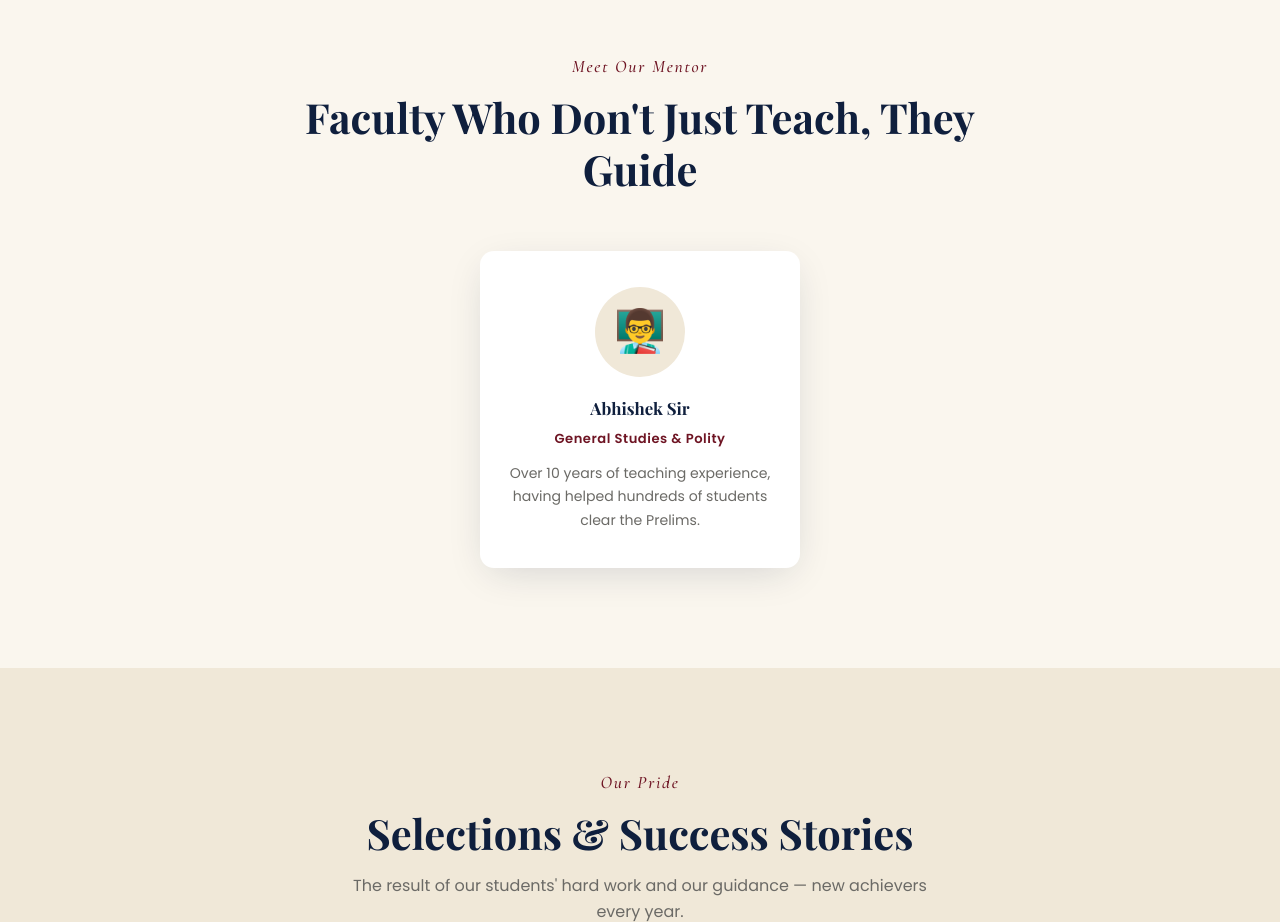
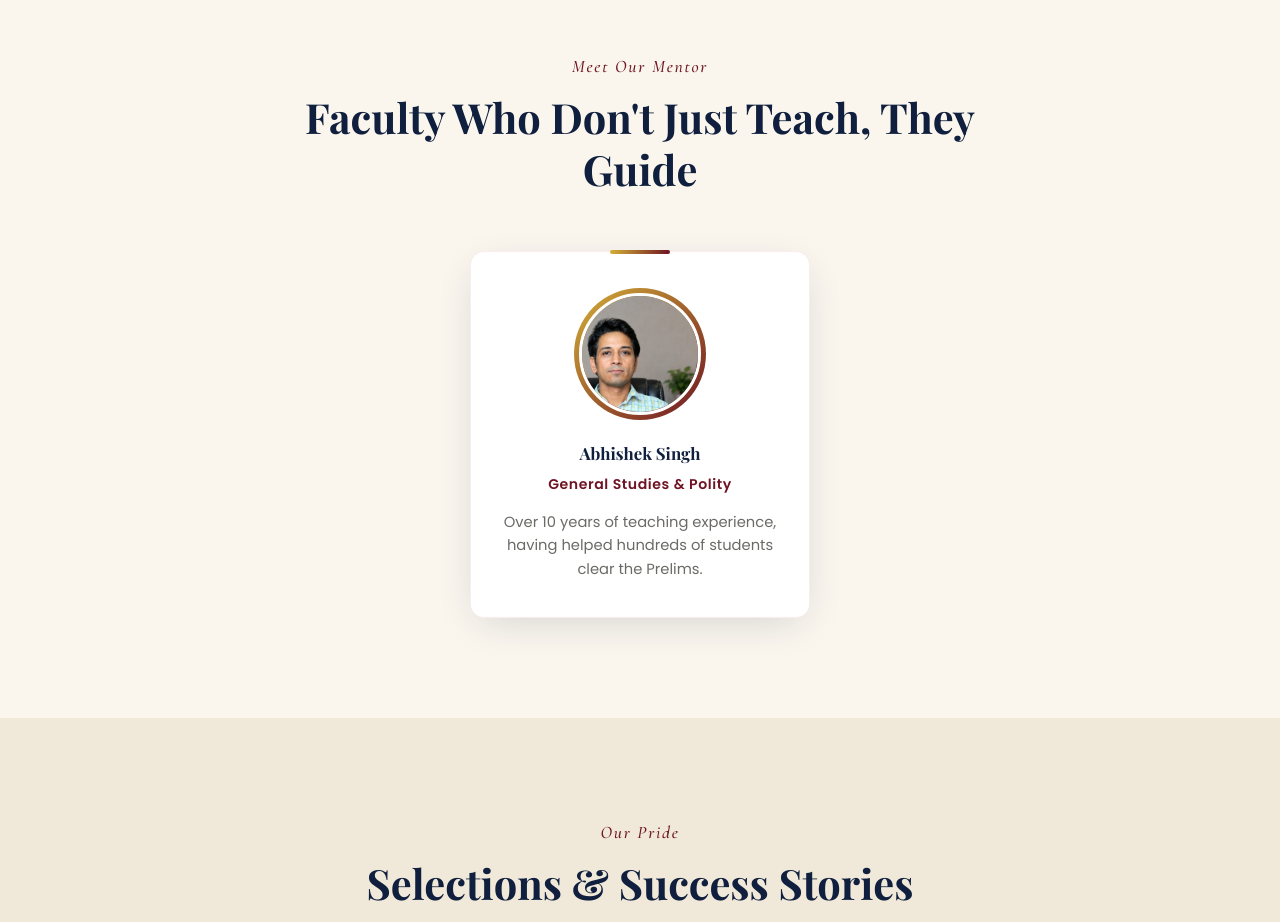
Before and after one commit to chiragg2601/prashastiias, a Flask app: page / in a window 1280 px wide. Shown: the part 3571-4493 px from the top of the page. Run offline with Flask 3, Linux system fonts and the light colour scheme; data that the repository does not hold is empty.

Commit message:
Add files via upload

```diff
--- a/static/css/main.css
+++ b/static/css/main.css
@@ -624,8 +624,44 @@ ul{list-style:none;}
 }
 .faculty-grid-single{
   grid-template-columns: 1fr;
-  max-width: 320px;
+  max-width: 340px;
   margin: 0 auto;
+}
+.faculty-card-spotlight{
+  padding: 44px 28px 36px;
+  position: relative;
+  border: 1px solid rgba(183,36,20,0.08);
+}
+.faculty-card-spotlight::before{
+  content:"";
+  position:absolute;
+  top:0; left:50%;
+  transform: translate(-50%, -50%);
+  width: 60px; height: 4px;
+  border-radius: 999px;
+  background: linear-gradient(90deg, var(--color-gold), var(--color-maroon));
+}
+.faculty-card-spotlight .faculty-avatar{
+  width: 132px; height:132px;
+  margin: 0 auto 20px;
+  padding: 5px;
+  background: linear-gradient(135deg, var(--color-gold), var(--color-maroon));
+}
+.faculty-card-spotlight .faculty-avatar-photo img{
+  border-radius:50%;
+  border: 3px solid #fff;
+}
+.faculty-card-spotlight h3{
+  font-size: 1.3rem;
+  margin-bottom: 2px;
+}
+.faculty-card-spotlight .faculty-role{
+  font-size: 0.88rem;
+  margin: 6px 0 14px;
+}
+.faculty-card-spotlight .faculty-bio{
+  font-size: 0.92rem;
+  line-height: 1.6;
 }
 .faculty-card{
   text-align:center;
--- a/templates/base.html
+++ b/templates/base.html
@@ -5,7 +5,11 @@
 <meta name="viewport" content="width=device-width, initial-scale=1.0">
 <title>{% block title %}Prashasti IAS Academy{% endblock %}</title>
 <link rel="icon" type="image/x-icon" href="{{ url_for('static', filename='favicon.ico') }}">
-<link rel="apple-touch-icon" href="{{ url_for('static', filename='favicon-192.png') }}">
+<link rel="icon" type="image/png" sizes="16x16" href="{{ url_for('static', filename='favicon-16x16.png') }}">
+<link rel="icon" type="image/png" sizes="32x32" href="{{ url_for('static', filename='favicon-32x32.png') }}">
+<link rel="icon" type="image/png" sizes="48x48" href="{{ url_for('static', filename='favicon-48x48.png') }}">
+<link rel="icon" type="image/png" sizes="192x192" href="{{ url_for('static', filename='favicon-192x192.png') }}">
+<link rel="apple-touch-icon" sizes="180x180" href="{{ url_for('static', filename='apple-touch-icon.png') }}">
 <link rel="preconnect" href="https://fonts.googleapis.com">
 <link rel="preconnect" href="https://fonts.gstatic.com" crossorigin>
 <link href="https://fonts.googleapis.com/css2?family=Playfair+Display:wght@500;600;700;800&family=Poppins:wght@300;400;500;600;700&family=Cormorant+Garamond:ital,wght@0,500;1,500&display=swap" rel="stylesheet">
--- a/templates/index.html
+++ b/templates/index.html
@@ -5,7 +5,11 @@
 <meta name="viewport" content="width=device-width, initial-scale=1.0">
 <title>Prashasti IAS Academy | Best UPSC &amp; PCS Coaching in Meerut</title>
 <link rel="icon" type="image/x-icon" href="{{ url_for('static', filename='favicon.ico') }}">
-<link rel="apple-touch-icon" href="{{ url_for('static', filename='favicon-192.png') }}">
+<link rel="icon" type="image/png" sizes="16x16" href="{{ url_for('static', filename='favicon-16x16.png') }}">
+<link rel="icon" type="image/png" sizes="32x32" href="{{ url_for('static', filename='favicon-32x32.png') }}">
+<link rel="icon" type="image/png" sizes="48x48" href="{{ url_for('static', filename='favicon-48x48.png') }}">
+<link rel="icon" type="image/png" sizes="192x192" href="{{ url_for('static', filename='favicon-192x192.png') }}">
+<link rel="apple-touch-icon" sizes="180x180" href="{{ url_for('static', filename='apple-touch-icon.png') }}">
 <link rel="preconnect" href="https://fonts.googleapis.com">
 <link rel="preconnect" href="https://fonts.gstatic.com" crossorigin>
 <link href="https://fonts.googleapis.com/css2?family=Playfair+Display:wght@500;600;700;800&family=Poppins:wght@300;400;500;600;700&family=Cormorant+Garamond:ital,wght@0,500;1,500&display=swap" rel="stylesheet">
@@ -289,16 +293,20 @@
     </div>
     <div class="faculty-grid faculty-grid-single">
       {% if photos.faculty %}
-        <div class="faculty-card reveal" style="--d:0s">
+        <div class="faculty-card faculty-card-spotlight reveal" style="--d:0s">
           <div class="faculty-avatar faculty-avatar-photo">
-            <img src="{{ url_for('static', filename='photos/' + photos.faculty[0].filename) }}" alt="Abhishek Sir">
+            <img src="{{ url_for('static', filename='photos/' + photos.faculty[0].filename) }}" alt="Abhishek Singh">
           </div>
-          <h3>Abhishek Sir</h3>
+          <h3>Abhishek Singh</h3>
+          <p class="faculty-role">General Studies &amp; Polity</p>
+          <p class="faculty-bio">Over 10 years of teaching experience, having helped hundreds of students clear the Prelims.</p>
         </div>
       {% else %}
-        <div class="faculty-card reveal" style="--d:0s">
-          <div class="faculty-avatar">👨‍🏫</div>
-          <h3>Abhishek Sir</h3>
+        <div class="faculty-card faculty-card-spotlight reveal" style="--d:0s">
+          <div class="faculty-avatar faculty-avatar-photo">
+            <img src="{{ url_for('static', filename='photos/faculty_abhishek_singh.jpg') }}" alt="Abhishek Singh">
+          </div>
+          <h3>Abhishek Singh</h3>
           <p class="faculty-role">General Studies &amp; Polity</p>
           <p class="faculty-bio">Over 10 years of teaching experience, having helped hundreds of students clear the Prelims.</p>
         </div>
--- a/templates/study_material.html
+++ b/templates/study_material.html
@@ -5,7 +5,11 @@
 <meta name="viewport" content="width=device-width, initial-scale=1.0">
 <title>Study Material | Prashasti IAS Academy</title>
 <link rel="icon" type="image/x-icon" href="{{ url_for('static', filename='favicon.ico') }}">
-<link rel="apple-touch-icon" href="{{ url_for('static', filename='favicon-192.png') }}">
+<link rel="icon" type="image/png" sizes="16x16" href="{{ url_for('static', filename='favicon-16x16.png') }}">
+<link rel="icon" type="image/png" sizes="32x32" href="{{ url_for('static', filename='favicon-32x32.png') }}">
+<link rel="icon" type="image/png" sizes="48x48" href="{{ url_for('static', filename='favicon-48x48.png') }}">
+<link rel="icon" type="image/png" sizes="192x192" href="{{ url_for('static', filename='favicon-192x192.png') }}">
+<link rel="apple-touch-icon" sizes="180x180" href="{{ url_for('static', filename='apple-touch-icon.png') }}">
 <link rel="preconnect" href="https://fonts.googleapis.com">
 <link rel="preconnect" href="https://fonts.gstatic.com" crossorigin>
 <link href="https://fonts.googleapis.com/css2?family=Playfair+Display:wght@500;600;700;800&family=Poppins:wght@300;400;500;600;700&family=Cormorant+Garamond:ital,wght@0,500;1,500&display=swap" rel="stylesheet">
```
Also changed, not shown: index.html (+10 -4 lines), static/apple-touch-icon.png, static/favicon-16x16.png, static/favicon-192.png, static/favicon-192x192.png, static/favicon-32x32.png, static/favicon-48x48.png (added), static/favicon-512x512.png, static/favicon-64x64.png (added), static/favicon.ico, static/photos/faculty_abhishek_singh.jpg (added).
